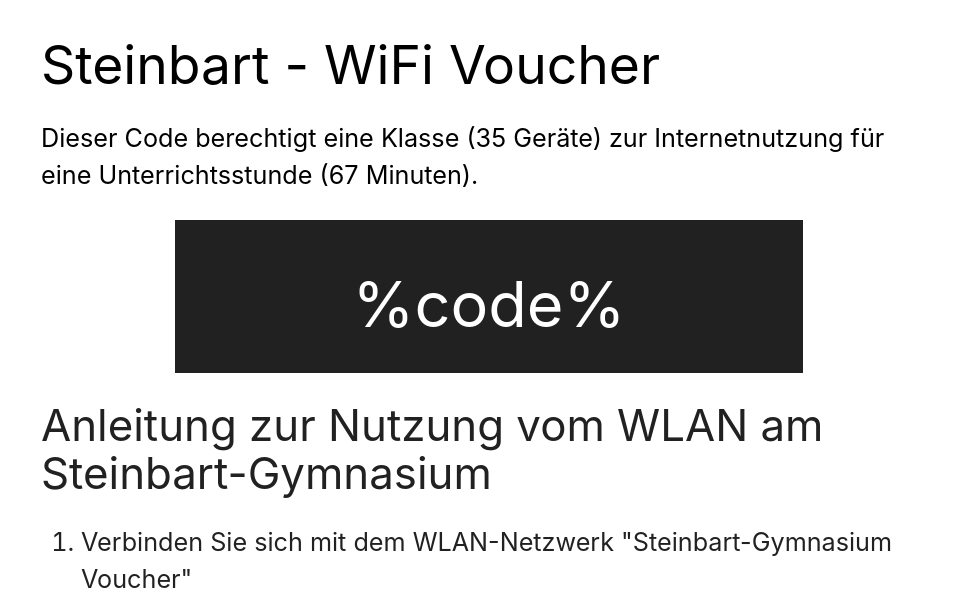
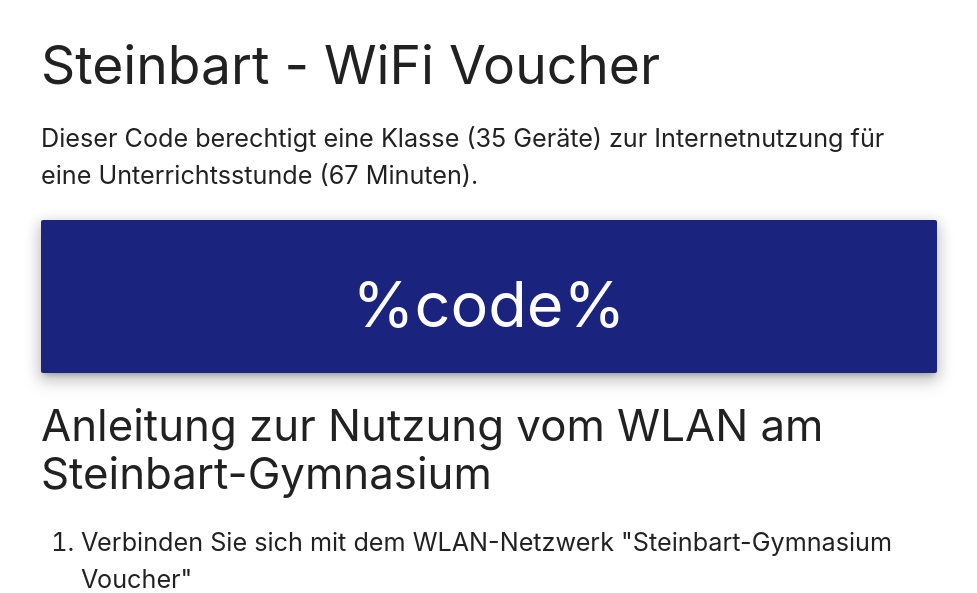
Before and after one commit to steinbart/voucherpi, a Python web app: template templates/voucher.html in a window 1280 px wide. Shown: the top 593 px of the page, without its empty margins (151-1128 px from the left). Run offline with Jinja, Linux system fonts and the light colour scheme; the template is opened without the code that fills it, so the values that code supplies are empty.

Commit message:
fix: card panel

```diff
--- a/templates/voucher.html
+++ b/templates/voucher.html
@@ -28,10 +28,10 @@
 
 <div id="app">
     <div class="container">
-        <h2 class="black-text">Steinbart - WiFi Voucher</h2>
-        <p class="black-text flow-text">Dieser Code berechtigt eine Klasse (35 Geräte) zur Internetnutzung für eine
+        <h2>Steinbart - WiFi Voucher</h2>
+        <p class="flow-text">Dieser Code berechtigt eine Klasse (35 Geräte) zur Internetnutzung für eine
             Unterrichtsstunde (67 Minuten).</p>
-        <div class="container grey darken-4" style="padding: 1vh;">
+        <div class="card-panel z-depth-3 indigo darken-4" style="padding: 1vh;">
             <h1 class="white-text center">
                 %code%
             </h1>
```
